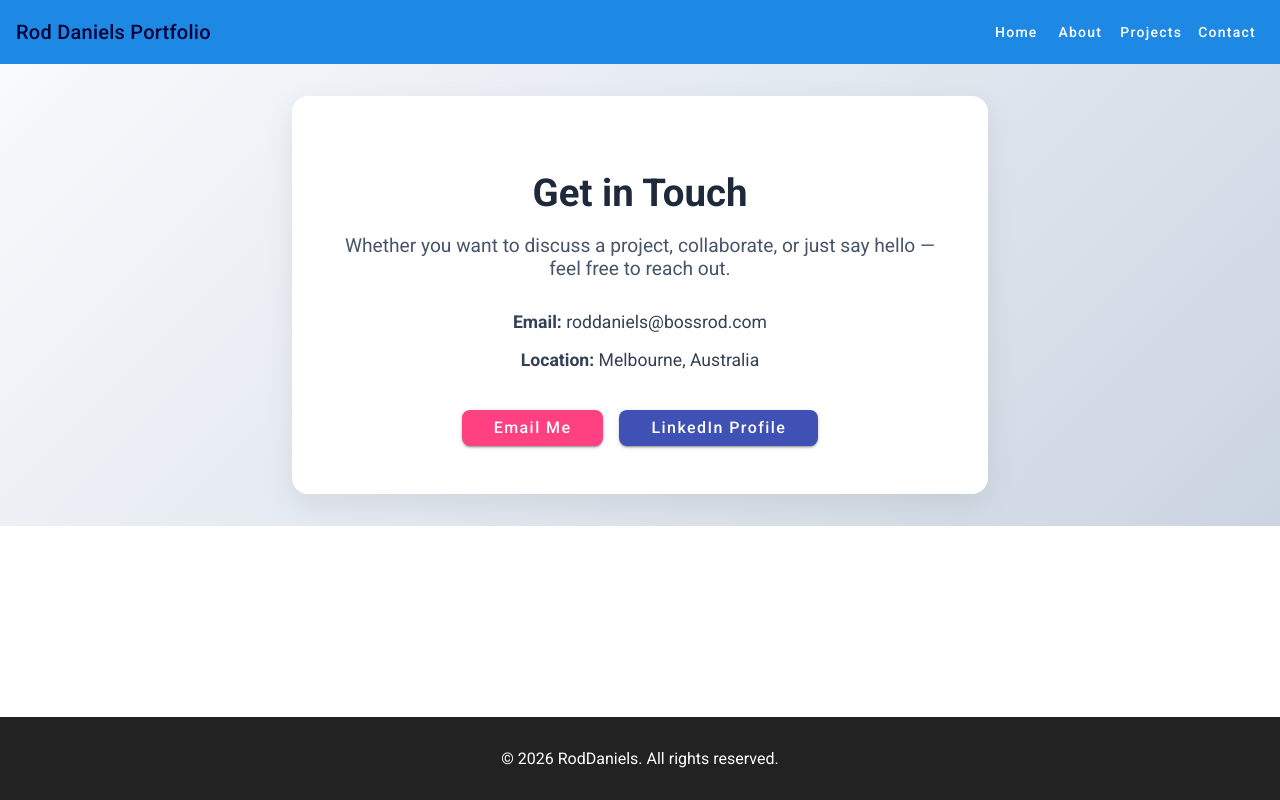
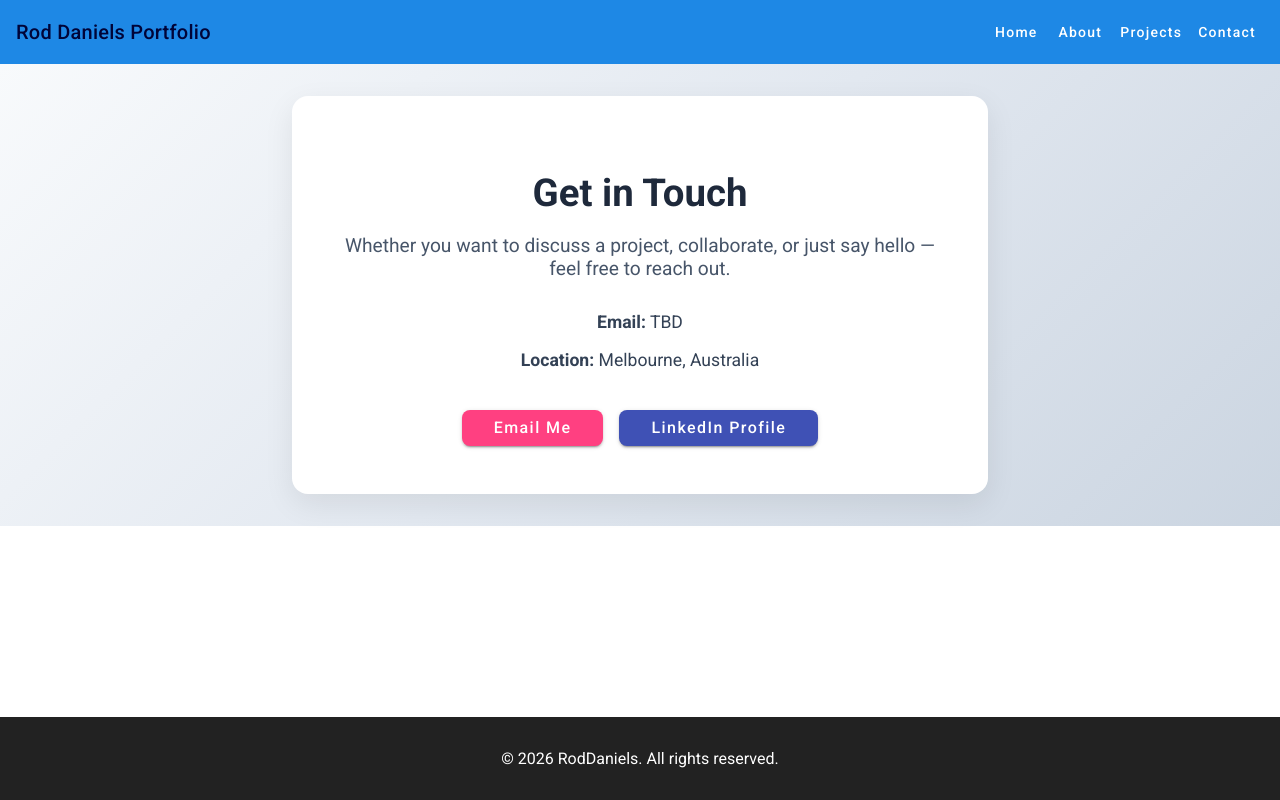
Before and after one commit to rodbagaresau-hue/portfolio, an Angular app: page /contact in a window 1280 px wide. Built offline with nearby package versions, Linux system fonts and the light colour scheme.

Commit message:
change contact

```diff
--- a/src/app/contact/contact.html
+++ b/src/app/contact/contact.html
@@ -7,7 +7,7 @@
     </p>
 
     <div class="contact-info">
-      <p><strong>Email:</strong> roddaniels@bossrod.com</p>
+      <p><strong>Email:</strong> TBD</p>
       <p><strong>Location:</strong> Melbourne, Australia</p>
     </div>
 
@@ -16,7 +16,7 @@
         mat-raised-button
         color="accent"
         class="contact-btn"
-        href="mailto:roddaniels@bossrod.com"
+        href="mailto:TBD"
       >
         Email Me
       </a>
```
